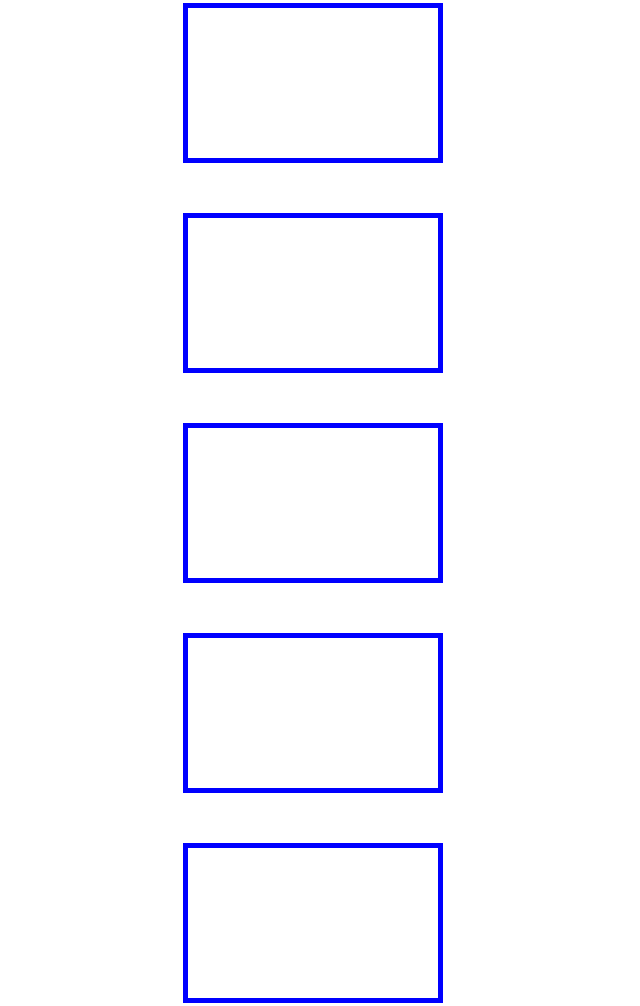
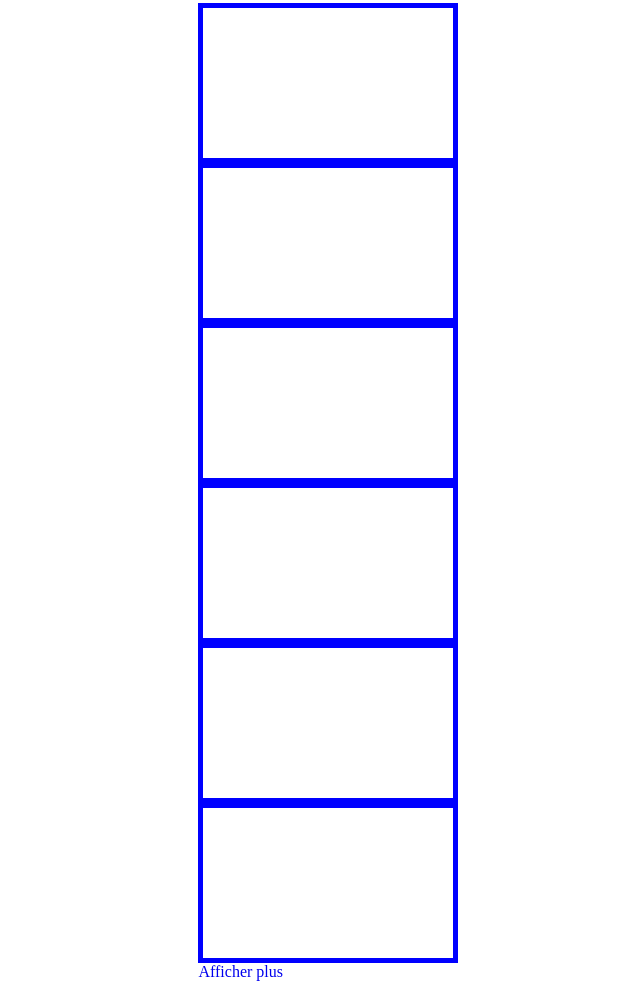
Before and after one commit to ainswind/oc-project, a plain HTML site: page index.html in a window 1280 px wide. Shown: the part 1840-2846 px from the top of the page, without its empty margins (297-937 px from the left). Drawn offline with Linux system fonts and the light colour scheme.

Commit message:
Update index.html

```diff
--- a/index.html
+++ b/index.html
@@ -64,12 +64,12 @@
                 <!-- debut hebergement -->
                  <section class="hebergement" id="hebergement">
                     <aside><h2>hébergement à Marseille</h2></aside>
-                    <article><div class="vignette"><div class="image"></div></div></article>
-                    <article><div class="vignette"><div class="image"></div></div></article>
-                    <article><div class="vignette"><div class="image"></div></div></article>
-                    <article><div class="vignette"><div class="image"></div></div></article>
-                    <article><div class="vignette"><div class="image"></div></div></article>
-                    <article><div class="vignette"><div class="image"></div></div></article>
+                    <article><div class="vignette2"><div class="image"></div></div></article>
+                    <article><div class="vignette2"><div class="image"></div></div></article>
+                    <article><div class="vignette2"><div class="image"></div></div></article>
+                    <article><div class="vignette2"><div class="image"></div></div></article>
+                    <article><div class="vignette2"><div class="image"></div></div></article>
+                    <article><div class="vignette2"><div class="image"></div></div></article>
                      <a href="#">Afficher plus</a>
                  </section>
                  <!-- fin hebergement -->
```
